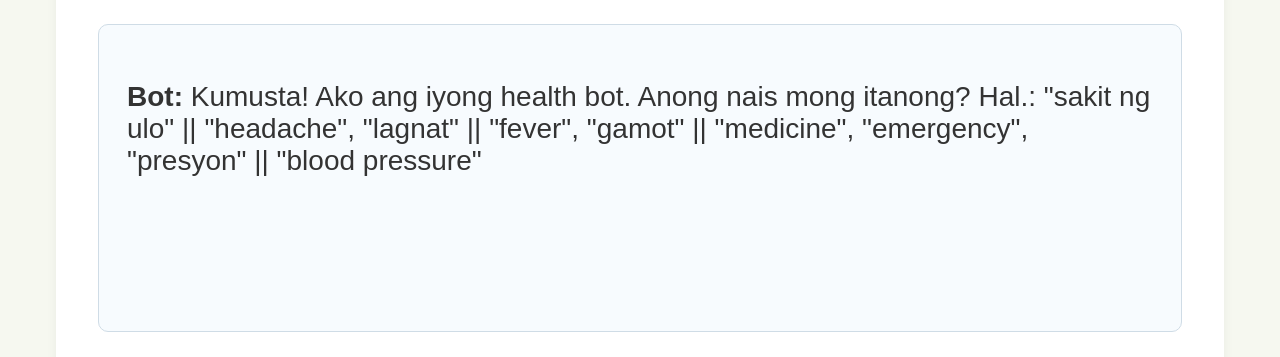
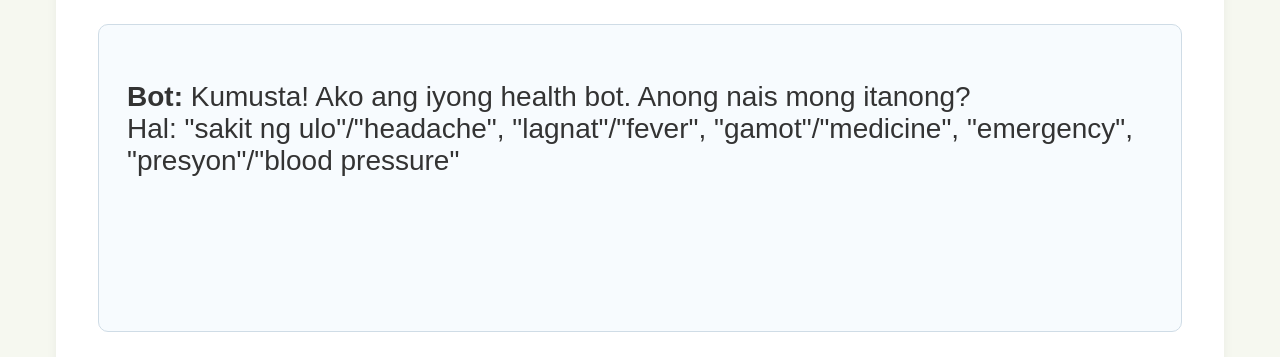
Before and after one commit to nvrnevado/OLFU_nursingproject, a plain HTML site: page index.html in a window 1280 px wide. Shown: the part 706-1063 px from the top of the page. Drawn offline with Linux system fonts and the light colour scheme; a web font is replaced by a local one.

Commit message:
Update index.html

```diff
--- a/index.html
+++ b/index.html
@@ -113,7 +113,7 @@
     <section>
       <h2>Health Bot</h2>
       <div class="chatbox" id="chatbox">
-        <p><strong>Bot:</strong> Kumusta! Ako ang iyong health bot. Anong nais mong itanong? Hal.: "sakit ng ulo" || "headache", "lagnat" || "fever", "gamot" || "medicine", "emergency", "presyon" || "blood pressure"</p>
+        <p><strong>Bot:</strong> Kumusta! Ako ang iyong health bot. Anong nais mong itanong? <br> Hal: "sakit ng ulo"/"headache", "lagnat"/"fever", "gamot"/"medicine", "emergency", "presyon"/"blood pressure"</p>
       </div>
       <div class="input-area">
         <input type="text" id="userInput" placeholder="I-type ang tanong mo...">
```
